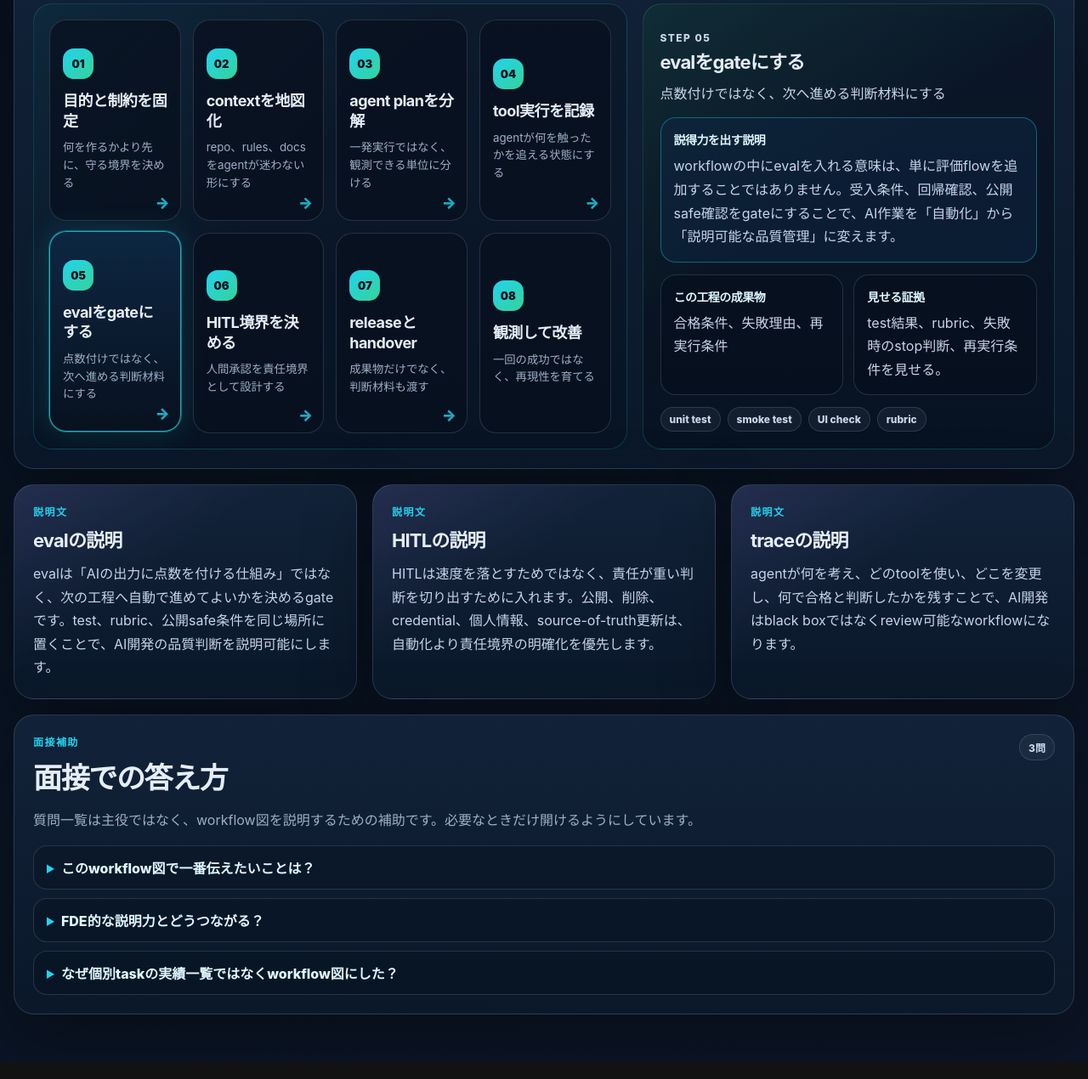
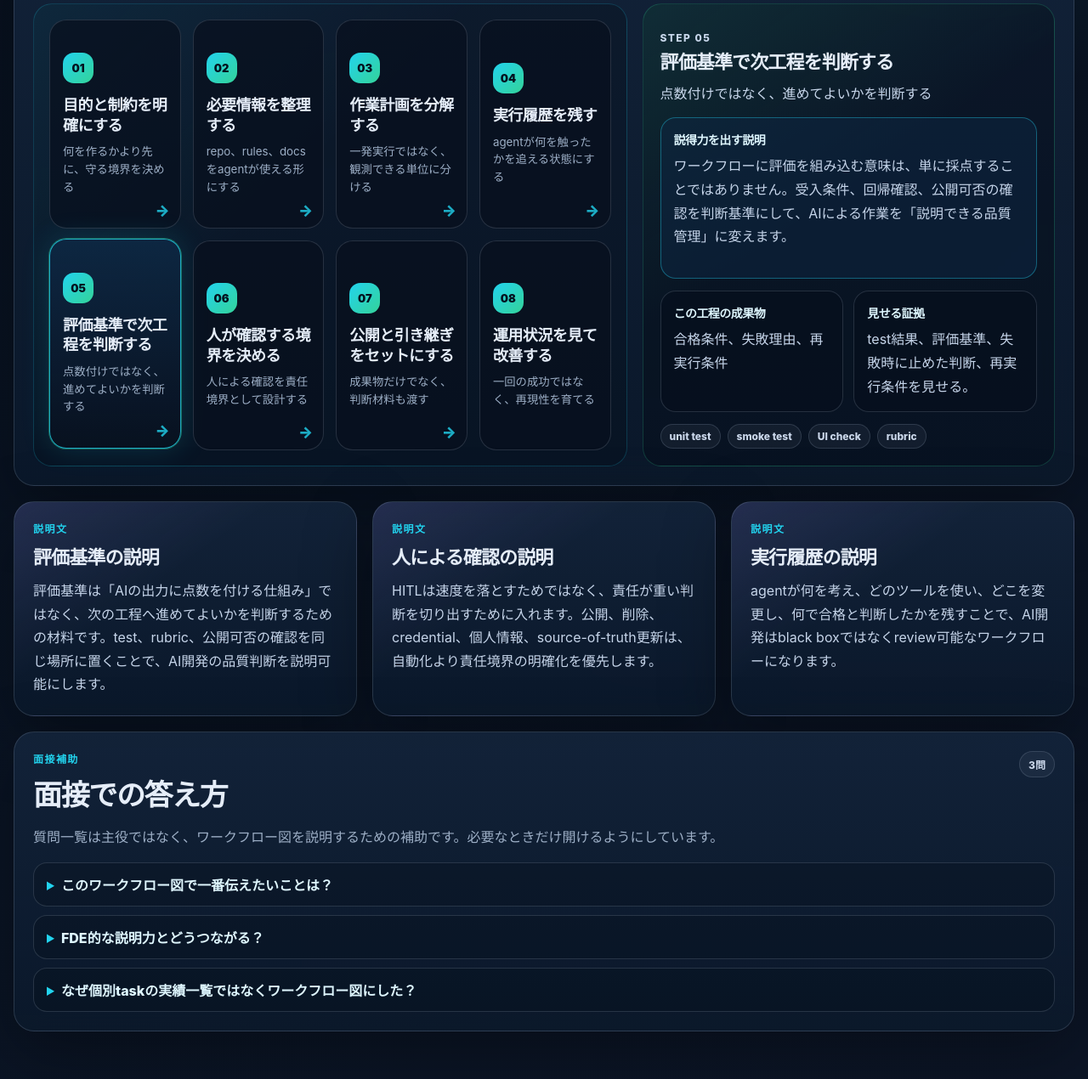
Before and after one commit to Tenormusica2024/agent-workflow-reliability-dashboard-pages, a website: page index.html in a window 1280 px wide. Shown: the part 585-1855 px from the top of the page at 85% size. Drawn offline with Linux system fonts and the light colour scheme.

Commit message:
Stabilize workflow panel and improve Japanese copy

```diff
--- a/app.js
+++ b/app.js
@@ -23,19 +23,19 @@ const I18N = {
     hero: {
       eyebrow: "公開用Blueprint",
       titleHtml: "<span>AI開発</span><span>Workflow</span><span>設計</span>",
-      lead: "AI開発を「agentが動いた」で終わらせず、設計・実行・eval・HITL・rollback・改善まで説明できる形にする。",
+      lead: "AI開発を「agentが動いた」で終わらせず、設計・実行・評価・人による確認・戻し方・改善まで説明できる形にする。",
       languageAria: "言語選択",
       panelAria: "Dashboardの位置づけ",
       panelKicker: "この画面の目的",
-      panelBody: "公開しにくい個別taskではなく、AI agent workflowをどう設計し、どう信頼できる形にしているかを見せる。",
+      panelBody: "公開しにくい個別taskではなく、AI agentワークフローをどう設計し、どう信頼できる形にしているかを見せる。",
     },
     workflow: {
-      aria: "AI開発workflow図",
+      aria: "AI開発ワークフロー図",
       eyebrow: "Workflow Blueprint",
-      title: "AI開発workflow図と説明",
+      title: "AI開発ワークフロー図と説明",
       note: "各工程を押すと、その工程の役割・説得力のある説明・見せる証拠が切り替わります。",
       output: "この工程の成果物",
-      tools: "使うtool",
+      tools: "使うツール",
       why: "説得力を出す説明",
       proof: "見せる証拠",
       step: "Step",
@@ -43,12 +43,12 @@ const I18N = {
     proof: {
       aria: "説得力を支える説明",
       eyebrow: "説明文",
-      title: "workflow図の近くに置く説明文",
+      title: "ワークフロー図の近くに置く説明文",
     },
     qa: {
       eyebrow: "面接補助",
       title: "面接での答え方",
-      lead: "質問一覧は主役ではなく、workflow図を説明するための補助です。必要なときだけ開けるようにしています。",
+      lead: "質問一覧は主役ではなく、ワークフロー図を説明するための補助です。必要なときだけ開けるようにしています。",
       count: "{count}問",
     },
     error: {
--- a/index.html
+++ b/index.html
@@ -22,16 +22,16 @@
       </div>
       <aside class="hero__panel" data-i18n-aria-label="hero.panelAria" aria-label="Dashboardの位置づけ">
         <span class="panel-kicker" data-i18n="hero.panelKicker">この画面の目的</span>
-        <p data-i18n="hero.panelBody">公開しにくい個別taskではなく、AI agent workflowをどう設計し、どう信頼できる形にしているかを見せる。</p>
+        <p data-i18n="hero.panelBody">公開しにくい個別taskではなく、AI agentワークフローをどう設計し、どう信頼できる形にしているかを見せる。</p>
       </aside>
     </header>
 
     <main>
-      <section class="card workflow-section" data-i18n-aria-label="workflow.aria" aria-label="AI開発workflow図">
+      <section class="card workflow-section" data-i18n-aria-label="workflow.aria" aria-label="AI開発ワークフロー図">
         <div class="section-heading section-heading--wide">
           <div>
             <p class="eyebrow" data-i18n="workflow.eyebrow">Workflow Blueprint</p>
-            <h2 data-i18n="workflow.title">AI開発workflow図と説明</h2>
+            <h2 data-i18n="workflow.title">AI開発ワークフロー図と説明</h2>
           </div>
           <p data-i18n="workflow.note">各工程を押すと、その工程の役割・説得力のある説明・見せる証拠が切り替わります。</p>
         </div>
@@ -52,7 +52,7 @@
           </div>
           <span class="count-badge" id="qaCount">0</span>
         </div>
-        <p class="qa-lead" data-i18n="qa.lead">質問一覧は主役ではなく、workflow図を説明するための補助です。必要なときだけ開けるようにしています。</p>
+        <p class="qa-lead" data-i18n="qa.lead">質問一覧は主役ではなく、ワークフロー図を説明するための補助です。必要なときだけ開けるようにしています。</p>
         <div class="qa-list" id="qaList"></div>
       </section>
     </main>
--- a/sample-runs.json
+++ b/sample-runs.json
@@ -7,60 +7,60 @@
     {
       "id": "scope",
       "order": 1,
-      "title": { "ja": "目的と制約を固定", "en": "Frame the goal and constraints" },
+      "title": { "ja": "目的と制約を明確にする", "en": "Frame the goal and constraints" },
       "short": { "ja": "何を作るかより先に、守る境界を決める", "en": "Define the boundaries before building" },
       "tools": ["GitHub Issue", "README", "CLAUDE.md", "CODEX.md"],
       "output": { "ja": "目的、対象外、公開範囲、失敗時の停止条件", "en": "Goal, non-goals, public boundary, and stop conditions" },
       "explain": {
-        "ja": "AI agentに任せる前に、成功条件と禁止事項を明文化します。ここを曖昧にすると、agentはそれっぽい作業を進めても、公開不可の情報を混ぜたり、必要以上に大きな変更をしたりします。",
+        "ja": "AI agentに任せる前に、成功条件と禁止事項を明文化します。ここを曖昧にすると、agentはそれっぽい作業を進めても、公開できない情報を混ぜたり、必要以上に大きな変更をしたりします。",
         "en": "Before delegating to an AI agent, I write down success criteria and boundaries. Without this, the agent can make plausible progress while mixing in non-public information or over-expanding the scope."
       },
       "proof": {
-        "ja": "Issue、task brief、公開safe条件、rollback条件を同じ場所に残す。",
+        "ja": "Issue、作業依頼、公開可否の条件、戻し方を同じ場所に残す。",
         "en": "Keep the issue, task brief, public-safety conditions, and rollback condition in one place."
       }
     },
     {
       "id": "context",
       "order": 2,
-      "title": { "ja": "contextを地図化", "en": "Map the context" },
-      "short": { "ja": "repo、rules、docsをagentが迷わない形にする", "en": "Make repos, rules, and docs navigable for agents" },
+      "title": { "ja": "必要情報を整理する", "en": "Organize context" },
+      "short": { "ja": "repo、rules、docsをagentが使える形にする", "en": "Make repos, rules, and docs usable for agents" },
       "tools": ["ripgrep", "metadata", "rules", "docs"],
-      "output": { "ja": "参照すべきsource、避けるべき情報、既存pattern", "en": "Sources to use, information to avoid, and existing patterns" },
+      "output": { "ja": "参照すべき情報、避けるべき情報、既存パターン", "en": "Sources to use, information to avoid, and existing patterns" },
       "explain": {
-        "ja": "AI agentの品質は、model性能だけでなくcontextの渡し方で大きく変わります。必要なsourceだけを読ませ、current factsと古いmemoを分け、既存patternを優先させることで、判断のブレを減らします。",
+        "ja": "AI agentの品質は、model性能だけでなく、どの情報を渡すかで大きく変わります。必要な情報だけを読ませ、現在有効な事実と古いメモを分け、既存パターンを優先させることで判断のブレを減らします。",
         "en": "AI-agent quality depends not only on the model but also on how context is supplied. I reduce drift by giving the agent the right sources, separating current facts from old notes, and favoring existing patterns."
       },
       "proof": {
-        "ja": "参照file、採用したrule、読まなかった情報の理由をhandoverに残す。",
+        "ja": "参照したfile、採用したrule、読まなかった情報の理由を引き継ぎメモに残す。",
         "en": "Record referenced files, applied rules, and why certain information was not used."
       }
     },
     {
       "id": "plan",
       "order": 3,
-      "title": { "ja": "agent planを分解", "en": "Decompose the agent plan" },
+      "title": { "ja": "作業計画を分解する", "en": "Decompose the agent plan" },
       "short": { "ja": "一発実行ではなく、観測できる単位に分ける", "en": "Split work into observable units" },
       "tools": ["Codex", "Claude Code", "task plan"],
       "output": { "ja": "作業step、確認方法、HITL候補、並列化できる範囲", "en": "Steps, checks, HITL candidates, and parallelizable scope" },
       "explain": {
-        "ja": "agentが長い作業を一気に進めると、どこで品質が崩れたか説明できません。planを小さな単位に分けることで、失敗しても止めやすく、面接でも「どこをどう制御したか」を説明できます。",
+        "ja": "agentが長い作業を一気に進めると、どこで品質が崩れたか説明できません。作業計画を小さな単位に分けることで、失敗しても止めやすく、面接でも「どこをどう制御したか」を説明できます。",
         "en": "If an agent runs a long task in one shot, it becomes hard to explain where quality broke down. By decomposing the plan, I can stop safely and explain how the workflow was controlled."
       },
       "proof": {
-        "ja": "plan更新、実行log、完了条件、未完了taskを残す。",
+        "ja": "作業計画の更新、実行log、完了条件、未完了taskを残す。",
         "en": "Keep plan updates, execution logs, completion criteria, and remaining tasks."
       }
     },
     {
       "id": "execute",
       "order": 4,
-      "title": { "ja": "tool実行を記録", "en": "Execute tools with traceability" },
+      "title": { "ja": "実行履歴を残す", "en": "Execute tools with traceability" },
       "short": { "ja": "agentが何を触ったかを追える状態にする", "en": "Make every agent action traceable" },
       "tools": ["shell", "git", "Playwright", "GitHub"],
       "output": { "ja": "変更file、実行command、screenshot、diff", "en": "Changed files, commands, screenshots, and diffs" },
       "explain": {
-        "ja": "AI agent活用で強いのは、作業を速くすることだけではありません。tool実行をtraceとして残すことで、後からreviewでき、他人へ引き継げるworkflowになります。",
+        "ja": "AI agent活用で強いのは、作業を速くすることだけではありません。どのツールを使い、何を変更し、どう確認したかを残すことで、後からreviewでき、他人へ引き継げるワークフローになります。",
         "en": "The value of AI-agent work is not only speed. By keeping tool execution traces, the work becomes reviewable and handoff-ready."
       },
       "proof": {
@@ -71,44 +71,44 @@
     {
       "id": "eval",
       "order": 5,
-      "title": { "ja": "evalをgateにする", "en": "Use eval as a gate" },
-      "short": { "ja": "点数付けではなく、次へ進める判断材料にする", "en": "Use evaluation to decide whether to proceed" },
+      "title": { "ja": "評価基準で次工程を判断する", "en": "Use eval as a gate" },
+      "short": { "ja": "点数付けではなく、進めてよいかを判断する", "en": "Use evaluation to decide whether to proceed" },
       "tools": ["unit test", "smoke test", "UI check", "rubric"],
       "output": { "ja": "合格条件、失敗理由、再実行条件", "en": "Pass criteria, failure reasons, and rerun conditions" },
       "explain": {
-        "ja": "workflowの中にevalを入れる意味は、単に評価flowを追加することではありません。受入条件、回帰確認、公開safe確認をgateにすることで、AI作業を「自動化」から「説明可能な品質管理」に変えます。",
+        "ja": "ワークフローに評価を組み込む意味は、単に採点することではありません。受入条件、回帰確認、公開可否の確認を判断基準にして、AIによる作業を「説明できる品質管理」に変えます。",
         "en": "Adding eval to the workflow is not just adding a scoring step. By turning acceptance criteria, regression checks, and public-safety checks into gates, AI work becomes explainable quality control rather than raw automation."
       },
       "proof": {
-        "ja": "test結果、rubric、失敗時のstop判断、再実行条件を見せる。",
+        "ja": "test結果、評価基準、失敗時に止めた判断、再実行条件を見せる。",
         "en": "Show test results, rubric, stop decisions, and rerun conditions."
       }
     },
     {
       "id": "hitl",
       "order": 6,
-      "title": { "ja": "HITL境界を決める", "en": "Define the HITL boundary" },
-      "short": { "ja": "人間承認を責任境界として設計する", "en": "Design human review as a responsibility boundary" },
+      "title": { "ja": "人が確認する境界を決める", "en": "Define the HITL boundary" },
+      "short": { "ja": "人による確認を責任境界として設計する", "en": "Design human review as a responsibility boundary" },
       "tools": ["approval rule", "risk label", "private/public gate"],
-      "output": { "ja": "自動で進める条件、人間が見る条件、止める条件", "en": "Autonomous conditions, review conditions, and stop conditions" },
+      "output": { "ja": "自動で進める条件、人が確認する条件、止める条件", "en": "Autonomous conditions, review conditions, and stop conditions" },
       "explain": {
         "ja": "HITLは単なるブレーキではありません。公開、削除、credential、個人情報、source-of-truth更新のような責任が重い操作を分けることで、AI agentを安全に使うための運用設計になります。",
         "en": "HITL is not just a brake. It is an operating design that separates high-responsibility actions such as publishing, deleting, credential handling, personal data, and source-of-truth updates."
       },
       "proof": {
-        "ja": "risk label、承認理由、保留理由、手動確認が必要なfieldを残す。",
+        "ja": "risk label、承認理由、保留理由、人が確認すべきfieldを残す。",
         "en": "Keep risk labels, approval reasons, pending reasons, and fields that need manual review."
       }
     },
     {
       "id": "release",
       "order": 7,
-      "title": { "ja": "releaseとhandover", "en": "Release and handover" },
+      "title": { "ja": "公開と引き継ぎをセットにする", "en": "Release and handover" },
       "short": { "ja": "成果物だけでなく、判断材料も渡す", "en": "Ship the artifact and the reasoning" },
       "tools": ["GitHub Pages", "Issue report", "README"],
       "output": { "ja": "URL、変更理由、検証結果、残task", "en": "URL, change rationale, verification result, and remaining tasks" },
       "explain": {
-        "ja": "成果物だけを出すと、なぜその形にしたのかが伝わりません。release時に判断材料と検証結果を添えることで、FDE的な説明力とagent運用力の両方を示せます。",
+        "ja": "成果物だけを出すと、なぜその形にしたのかが伝わりません。公開時に判断材料と検証結果を添えることで、FDE的な説明力とagent運用力の両方を示せます。",
         "en": "If I only ship the artifact, the reasoning is lost. By attaching rationale and verification results at release time, I can show both FDE-style explanation skill and agent-operations skill."
       },
       "proof": {
@@ -119,12 +119,12 @@
     {
       "id": "observe",
       "order": 8,
-      "title": { "ja": "観測して改善", "en": "Observe and improve" },
+      "title": { "ja": "運用状況を見て改善する", "en": "Observe and improve" },
       "short": { "ja": "一回の成功ではなく、再現性を育てる", "en": "Turn one-off success into repeatability" },
       "tools": ["logs", "metrics", "postmortem", "rule update"],
       "output": { "ja": "再発防止、rule更新、次回の自動化候補", "en": "Prevention notes, rule updates, and next automation candidates" },
       "explain": {
-        "ja": "AI agent workflowは作って終わりではありません。失敗や手戻りをlogから拾い、ruleやtemplateへ戻すことで、次のagent実行が速く安全になります。",
+        "ja": "AI agentワークフローは作って終わりではありません。失敗や手戻りをlogから拾い、ruleやtemplateへ戻すことで、次のagent実行が速く安全になります。",
         "en": "An AI-agent workflow is not finished when it works once. I feed failures and rework back into rules and templates so the next agent run is faster and safer."
       },
       "proof": {
@@ -136,15 +136,15 @@
   "proofCards": [
     {
       "id": "eval",
-      "title": { "ja": "evalの説明", "en": "How to explain eval" },
+      "title": { "ja": "評価基準の説明", "en": "How to explain eval" },
       "body": {
-        "ja": "evalは「AIの出力に点数を付ける仕組み」ではなく、次の工程へ自動で進めてよいかを決めるgateです。test、rubric、公開safe条件を同じ場所に置くことで、AI開発の品質判断を説明可能にします。",
+        "ja": "評価基準は「AIの出力に点数を付ける仕組み」ではなく、次の工程へ進めてよいかを判断するための材料です。test、rubric、公開可否の確認を同じ場所に置くことで、AI開発の品質判断を説明可能にします。",
         "en": "Eval is not merely a scoring mechanism. It is a gate that decides whether the workflow can proceed automatically. Tests, rubrics, and public-safety checks make AI-development quality explainable."
       }
     },
     {
       "id": "hitl",
-      "title": { "ja": "HITLの説明", "en": "How to explain HITL" },
+      "title": { "ja": "人による確認の説明", "en": "How to explain HITL" },
       "body": {
         "ja": "HITLは速度を落とすためではなく、責任が重い判断を切り出すために入れます。公開、削除、credential、個人情報、source-of-truth更新は、自動化より責任境界の明確化を優先します。",
         "en": "HITL is not there to slow the workflow down. It isolates high-responsibility decisions such as publishing, deletion, credentials, personal data, and source-of-truth updates."
@@ -152,19 +152,19 @@
     },
     {
       "id": "trace",
-      "title": { "ja": "traceの説明", "en": "How to explain traceability" },
+      "title": { "ja": "実行履歴の説明", "en": "How to explain traceability" },
       "body": {
-        "ja": "agentが何を考え、どのtoolを使い、どこを変更し、何で合格と判断したかを残すことで、AI開発はblack boxではなくreview可能なworkflowになります。",
+        "ja": "agentが何を考え、どのツールを使い、どこを変更し、何で合格と判断したかを残すことで、AI開発はblack boxではなくreview可能なワークフローになります。",
         "en": "By recording what the agent attempted, which tools it used, what changed, and why it passed, AI development becomes a reviewable workflow rather than a black box."
       }
     }
   ],
   "qa": [
     {
-      "question": { "ja": "このworkflow図で一番伝えたいことは？", "en": "What is the main message of this workflow diagram?" },
+      "question": { "ja": "このワークフロー図で一番伝えたいことは？", "en": "What is the main message of this workflow diagram?" },
       "answer": {
-        "ja": "AI agentをただ使えるだけではなく、目的設定、context整理、tool実行、eval、HITL、release、改善までを一つの運用flowとして設計できる点です。",
-        "en": "It shows that I can design AI-agent work as an operating flow: goal framing, context mapping, tool execution, eval, HITL, release, and improvement."
+        "ja": "AI agentをただ使えるだけではなく、目的設定、必要情報の整理、実行履歴、評価基準、人による確認、公開と引き継ぎ、改善までを一つの運用の流れとして設計できる点です。",
+        "en": "It shows that I can design AI-agent work as an operating flow: goal framing, context organization, tool execution, eval, HITL, release, and improvement."
       }
     },
     {
@@ -175,9 +175,9 @@
       }
     },
     {
-      "question": { "ja": "なぜ個別taskの実績一覧ではなくworkflow図にした？", "en": "Why show a workflow diagram instead of a list of individual tasks?" },
+      "question": { "ja": "なぜ個別taskの実績一覧ではなくワークフロー図にした？", "en": "Why show a workflow diagram instead of a list of individual tasks?" },
       "answer": {
-        "ja": "個別taskは公開しにくい情報を含みやすく、見る人にも価値が伝わりにくいからです。workflow図なら、公開safeな形でAI agent運用の再現性と設計力を見せられます。",
+        "ja": "個別taskは公開しにくい情報を含みやすく、見る人にも価値が伝わりにくいからです。ワークフロー図なら、公開してよい形でAI agent運用の再現性と設計力を見せられます。",
         "en": "Individual tasks often contain details that should not be public and are hard for outsiders to interpret. A workflow diagram shows repeatability and design skill in a public-safe way."
       }
     }
--- a/styles.css
+++ b/styles.css
@@ -170,6 +170,7 @@ h4 { font-size: 14px; color: #dff7ff; }
   grid-template-columns: minmax(0, 1.18fr) minmax(360px, 0.82fr);
   gap: 18px;
   align-items: stretch;
+  min-height: 545px;
 }
 
 .workflow-map {
@@ -178,6 +179,7 @@ h4 { font-size: 14px; color: #dff7ff; }
   grid-template-columns: repeat(4, minmax(0, 1fr));
   gap: 14px;
   padding: 18px;
+  min-height: 545px;
   border: 1px solid rgba(34, 211, 238, 0.2);
   border-radius: 22px;
   background:
@@ -255,8 +257,10 @@ h4 { font-size: 14px; color: #dff7ff; }
 .step-detail {
   display: grid;
   align-content: start;
+  grid-template-rows: auto minmax(190px, auto) auto auto;
   gap: 14px;
   min-width: 0;
+  min-height: 545px;
   border: 1px solid rgba(52, 211, 153, 0.22);
   border-radius: 22px;
   padding: 20px;
@@ -281,6 +285,7 @@ h4 { font-size: 14px; color: #dff7ff; }
 .explain-block--primary {
   border-color: rgba(34, 211, 238, 0.38);
   background: rgba(14, 40, 68, 0.52);
+  min-height: 190px;
 }
 
 .explain-block p {
@@ -293,6 +298,10 @@ h4 { font-size: 14px; color: #dff7ff; }
   display: grid;
   grid-template-columns: 1fr 1fr;
   gap: 12px;
+}
+
+.detail-grid .explain-block {
+  min-height: 142px;
 }
 
 .tool-row {
@@ -385,6 +394,11 @@ details p {
   .language-switch { align-self: flex-start; }
   h1 { font-size: 40px; }
   .workflow-map, .detail-grid { grid-template-columns: 1fr; }
+  .workflow-layout, .workflow-map, .step-detail { min-height: auto; }
+  .step-detail {
+    min-height: 800px;
+    grid-template-rows: auto minmax(230px, auto) auto auto;
+  }
   .flow-node { min-height: 130px; }
   .section-heading { display: grid; }
   .section-heading--wide p:last-child { max-width: none; }
```
Also changed, not shown: scripts/smoke-check.mjs (+15 -4 lines), scripts/validate-data.mjs (+14 -1 lines), assets/screenshots/dashboard-desktop.png, assets/screenshots/dashboard-mobile.png.
